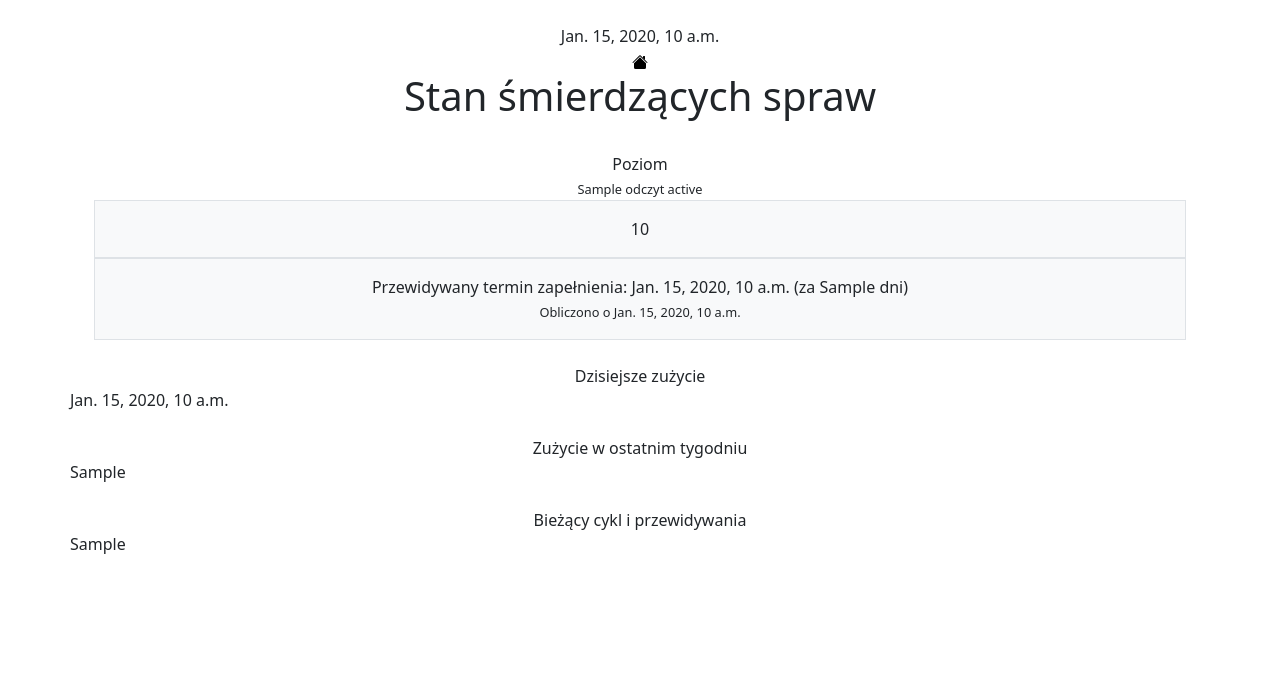
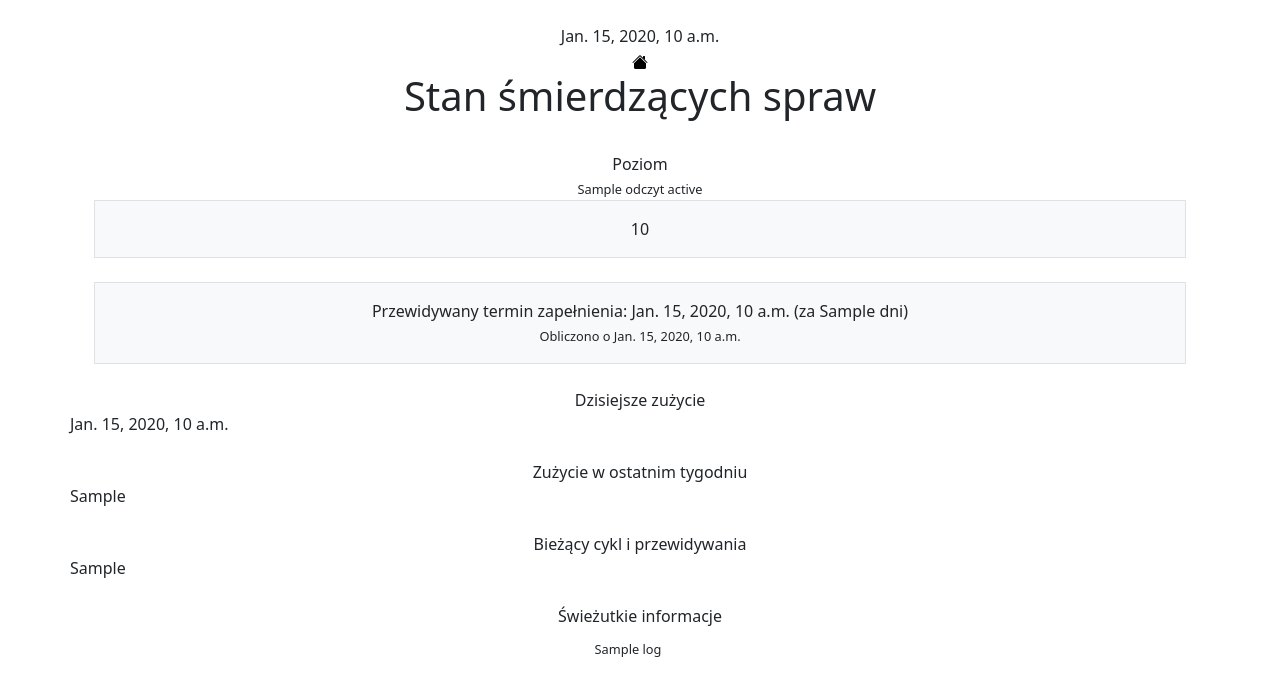
Before and after one commit to konradgrodek/BHS_WebInfo, a Django app: template BHS_Info/info/templates/cesspit.html in a window 1280 px wide. Shown: the top 696 px of the page. Run offline with Django 3.2, Linux system fonts and the light colour scheme; the template is opened without the code that fills it: most values are stand-ins (such as "Sample title", 1, 10 or a date in 2020).

Commit message:
+ cesspit-log

```diff
--- a/BHS_Info/info/restconfig.py
+++ b/BHS_Info/info/restconfig.py
@@ -32,6 +32,7 @@ class RestConfig(ConfigParser):
     OPTION_CURRENT_TEMP = 'current-temperature'
     OPTION_CURRENT_CESSPIT = 'current-cesspit-level'
     OPTION_CURRENT_CESSPIT_PREDICTION = 'current-cesspit-prediction'
+    OPTION_CURRENT_CESSPIT_LOG = 'current-cesspit-log'
     OPTION_GRAPH_CESSPIT_TODAY = 'graph-cesspit-today'
     OPTION_GRAPH_CESSPIT_WEEK = 'graph-cesspit-last-week'
     OPTION_GRAPH_CESSPIT_PREDICTION = 'graph-cesspit-prediction'
@@ -129,6 +130,11 @@ class RestConfig(ConfigParser):
                             _port=self.get(section=self.SECTION_REST, option=self.OPTION_PORT),
                             _path=self.get(section=self.SECTION_REST, option=self.OPTION_CURRENT_CESSPIT_PREDICTION))
 
+    def get_current_cesspit_log_endpoint(self) -> RestEndPoint:
+        return RestEndPoint(_host=self.get(section=self.SECTION_REST, option=self.OPTION_HOST),
+                            _port=self.get(section=self.SECTION_REST, option=self.OPTION_PORT),
+                            _path=self.get(section=self.SECTION_REST, option=self.OPTION_CURRENT_CESSPIT_LOG))
+
     def get_graph_cesspit_today(self) -> RestEndPoint:
         return RestEndPoint(_host=self.get(section=self.SECTION_REST, option=self.OPTION_HOST),
                             _port=self.get(section=self.SECTION_REST, option=self.OPTION_PORT),
--- a/BHS_Info/info/restinfo.py
+++ b/BHS_Info/info/restinfo.py
@@ -254,6 +254,10 @@ class MainPageInfo(TemperatureInfo):
     def get_system_status(self) -> SystemStatusJson:
         return self._safe_json_get(rest_configuration.get_system_status_endpoint())
 
+    def get_cesspit_log(self) -> ServiceLogJson:
+        return self._safe_json_get(rest_configuration.get_current_cesspit_log_endpoint())
+
+
 class TemperatureDailyStatistics(RestBackend):
 
     def __init__(self):
--- a/BHS_Info/info/templates/cesspit.html
+++ b/BHS_Info/info/templates/cesspit.html
@@ -43,6 +43,7 @@
           </div>
         </div>
       </div>
+      <br>
       <div class="row gx-5">
         <div class="col-sm">
           <div class="p-3 border bg-light">
@@ -92,6 +93,23 @@
       </div>
     </div>
 
+    <br>
+
+    <div class="container px-4" align="center">
+      <div class="row gx-5">
+        <div class="col-sm">
+          Świeżutkie informacje
+        </div>
+      </div>
+      <div class="row gx-5">
+        <ul class="list-group list-group-flush">
+          {% for log in cesspit_log %}
+          <li class="list-group-item fs-6"><span style="font-size:0.8em">{{log}}</span></li>
+          {% endfor %}
+        </ul>
+      </div>
+    </div>
+
 
   </body>
 </html>
--- a/BHS_Info/info/templates/index.html
+++ b/BHS_Info/info/templates/index.html
@@ -211,8 +211,8 @@
 
     <div align="center">
       <span class="border p-2" style="font-size:0.8em; --bs-border-opacity: .5;">
-        System status @ {{system_status_tm}} <img src="{% static 'info/' %}{{internet_icon}}"> internet @ {{internet_tm}} down:{{internet_download}},
-        up: {{internet_upload}}, ping: {{internet_ping}}, <img src="{% static 'info/' %}{{database_icon}}"> db,
+        Status systemu | {{system_status_tm}} <img src="{% static 'info/' %}{{internet_icon}}"> internet | {{internet_tm}} | {{internet_download}} |
+         {{internet_upload}} | {{internet_ping}}, <img src="{% static 'info/' %}{{database_icon}}"> db,
         <img src="{% static 'info/' %}{{activities_icon}}"> services {{activities_up}}/{{activities_warn}}/{{activities_down}}
       </span>
     </div>
--- a/BHS_Info/info/views.py
+++ b/BHS_Info/info/views.py
@@ -413,6 +413,7 @@ def cesspit(request):
 
     r_level = information.get_cesspit_level()
     r_prediction = information.get_cesspit_prediction()
+    r_log = information.get_cesspit_log()
 
     cesspit_progress = progress_bar.get_progress_bar(
         r_level.original_reading.fill if r_level.has_succeeded() else 0, size=progress_bar_size, colormap='RdYlGn_r')
@@ -424,6 +425,9 @@ def cesspit(request):
         if r_prediction.has_succeeded() else UNKNOWN
     cesspit_predicted_at = r_prediction.as_of_date.strftime('%H:%M') \
         if r_prediction.has_succeeded() else UNKNOWN
+    # cesspit_log = [f'<p class="fs-6 text-break>{l}</p>' for l in r_log.log_entries] \
+    #     if r_log.has_succeeded() else []
+    cesspit_log = list(reversed(r_log.log_entries)) if r_log.has_succeeded() else []
 
     graph_today_svg = mark_safe(graph.get_today_usage_graph())
     graph_week_svg = mark_safe(graph.get_last_week_usage_graph())
@@ -437,6 +441,7 @@ def cesspit(request):
         'cesspit_predicted_full_date': cesspit_predicted_full_date,
         'cesspit_predicted_at': cesspit_predicted_at,
         'cesspit_predicted_in_days': cesspit_predicted_in_days,
+        'cesspit_log': cesspit_log,
         'tm_cesspit': tm_cesspit,
         'graph_today': graph_today_svg,
         'graph_this_week': graph_week_svg,
```
Also changed, not shown: BHS_Info/info/test/web-info.ini (+2 -1 lines).
